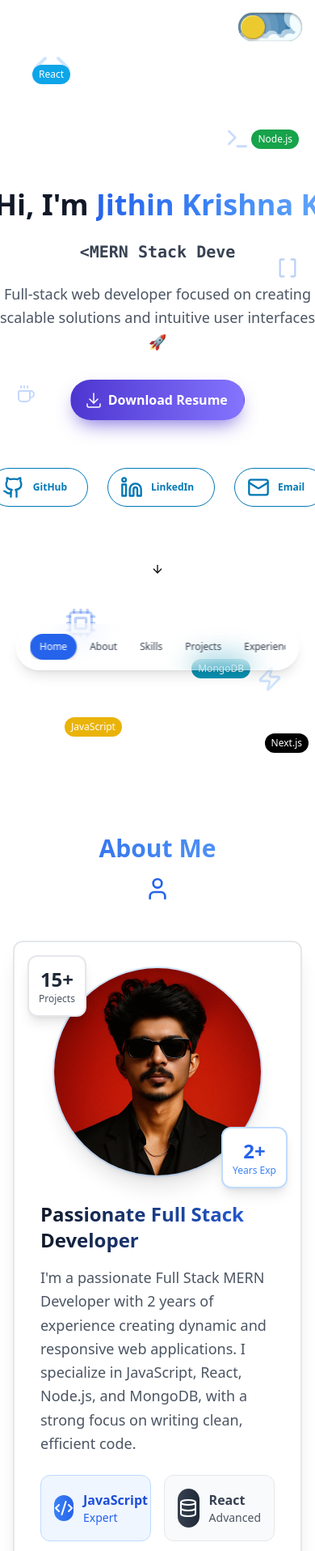
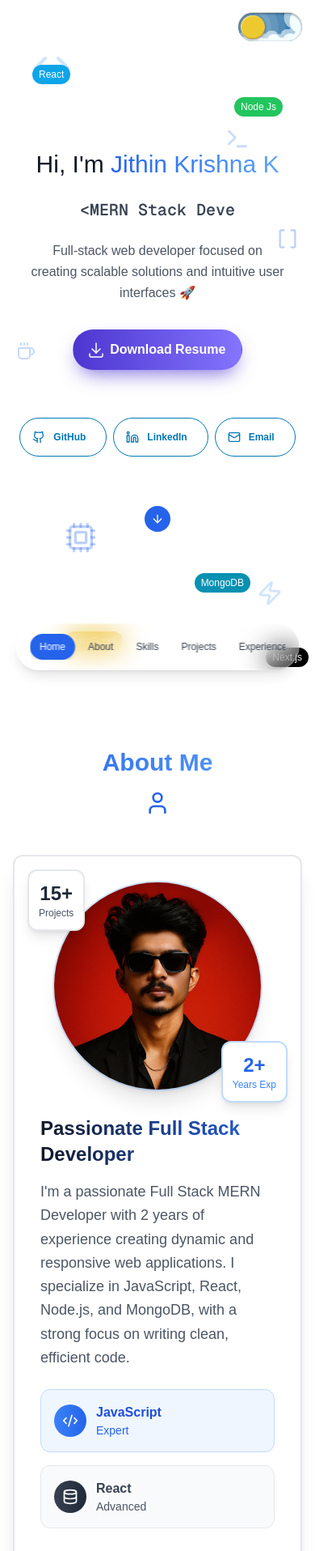
Before and after one commit to jithin-krishna-k/portfolio, a Next.js app: page / in a window 390 px wide. Shown: the top 1916 px of the page at 81% size. Built offline with nearby package versions, Linux system fonts and the light colour scheme.

Commit message:
fix the responsive

```diff
--- a/app/page.tsx
+++ b/app/page.tsx
@@ -9,7 +9,6 @@ import { Experience } from "@/components/experience"
 import { Contact } from "@/components/contact"
 import { Navigation } from "@/components/navigation"
 import Loader from "@/components/Button/LoadingButton"
-// import { BackgroundLines } from "@/components/ui/background-lines"
 import FooterButton from "@/components/Button/FooterButtons"
 
 export default function Home() {
@@ -42,9 +41,7 @@ export default function Home() {
   return (
     <main className="min-h-screen bg-background">
       <Navigation />
-      {/* <BackgroundLines svgOptions={{ duration: 12 }}> */}
       <Hero />
-      {/* </BackgroundLines> */}
       <About />
       <Skills />
       <Projects />
--- a/components/Button/FooterButtons.tsx
+++ b/components/Button/FooterButtons.tsx
@@ -30,7 +30,7 @@ const FooterButton = () => {
         <SocialIconButton icon={<Mail />} name="Mail" link="mailto:you@example.com" socialKey="dribbble" />
         <SocialIconButton icon={<Download />} name="Download" link="/resume.pdf" socialKey="telegram" />
       </ul>
-      <div className="text-center mt-4 pb-10">
+      <div className="text-center mt-8 pb-20">
         <p className="text-gray-600 mb-10 dark:text-gray-400">
           © {new Date().getFullYear()} Jithin Krishna K. All rights reserved.
         </p>
@@ -48,7 +48,7 @@ const StyledWrapper = styled.div`
     display: flex;
     justify-content: center;
     align-items: center;
-    margin-top:30px
+    margin-top:60px
   }
   .example-2 .icon-content {
     margin: 0 10px;
--- a/components/Button/SocialButton.tsx
+++ b/components/Button/SocialButton.tsx
@@ -14,7 +14,7 @@ const SocialButton = ({
     <StyledWrapper>
       <a href={href} target="_blank" rel="noopener noreferrer">
         <button>
-          <Icon className="w-7 h-7" />
+          <Icon className="w-4 h-4 lg:w-8 lg:h-6" />
           <span className="text-xs">{label}</span>
         </button>
       </a>
--- a/components/about.tsx
+++ b/components/about.tsx
@@ -5,10 +5,8 @@ import { motion } from "framer-motion"
 import { Button } from "@/components/ui/button"
 import { Mail, Download, Code2, Database, User } from "lucide-react"
 import Image from "next/image"
-import { useMediaQuery } from "@/lib/useMediaQuery"
 
 export function About() {
-  const isMobile = useMediaQuery("(max-width: 768px)");
   const scrollToAbout = () => {
     const element = document.querySelector("#contact")
     if (element) {
@@ -84,10 +82,11 @@ export function About() {
                     </p>
                   </div>
 
-                  <div className="grid grid-cols-2 gap-4">
+                  <div className="grid grid-cols-1 sm:grid-cols-2 gap-4">
+                    {/* JavaScript Card */}
                     <div className="flex items-center space-x-3 p-4 bg-blue-50 dark:bg-blue-900/20 rounded-xl border border-blue-200 dark:border-blue-700 hover:shadow-md transition-all duration-300">
-                      <div className={`${isMobile ?"w-8 h-8" :"w-12 h-12"} bg-gradient-to-r from-blue-500 to-blue-600 rounded-full flex items-center justify-center`}>
-                        <Code2 className="w-6 h-6 text-white" />
+                      <div className="w-10 h-10 sm:w-12 sm:h-12 bg-gradient-to-r from-blue-500 to-blue-600 rounded-full flex items-center justify-center">
+                        <Code2 className="w-5 h-5 sm:w-6 sm:h-6 text-white" />
                       </div>
                       <div>
                         <div className="font-semibold text-blue-700 dark:text-blue-300">JavaScript</div>
@@ -95,9 +94,10 @@ export function About() {
                       </div>
                     </div>
 
+                    {/* React Card */}
                     <div className="flex items-center space-x-3 p-4 bg-gray-50 dark:bg-gray-800 rounded-xl border border-gray-200 dark:border-gray-600 hover:shadow-md transition-all duration-300">
-                      <div className="w-12 h-12 bg-gradient-to-r from-gray-700 to-gray-800 rounded-full flex items-center justify-center">
-                        <Database className="w-6 h-6 text-white" />
+                      <div className="w-10 h-10 sm:w-12 sm:h-12 bg-gradient-to-r from-gray-700 to-gray-800 rounded-full flex items-center justify-center">
+                        <Database className="w-5 h-5 sm:w-6 sm:h-6 text-white" />
                       </div>
                       <div>
                         <div className="font-semibold text-gray-700 dark:text-gray-300">React</div>
@@ -105,6 +105,7 @@ export function About() {
                       </div>
                     </div>
                   </div>
+
 
                   <p className="text-gray-600 dark:text-gray-300 leading-relaxed">
                     My journey in web development started with a curiosity for how things work behind the scenes. I love
--- a/components/contact.tsx
+++ b/components/contact.tsx
@@ -5,7 +5,7 @@ import { Button } from "@/components/ui/button"
 import { Input } from "@/components/ui/input"
 import { Textarea } from "@/components/ui/textarea"
 import { Label } from "@/components/ui/label"
-import { Mail, MapPin, Phone, Send } from "lucide-react"
+import { Mail, MapPin, Phone, Send, Loader2 } from "lucide-react"
 import { motion } from "framer-motion"
 import { useState } from "react"
 import { submitContactForm } from "@/app/actions"
@@ -97,7 +97,12 @@ export function Contact() {
               </CardHeader>
               <CardContent>
                 {!submitted ? (
-                  <form action={handleSubmit} className="space-y-4">
+                  <form onSubmit={async (e) => {
+                    e.preventDefault()
+                    const form = e.currentTarget
+                    const formData = new FormData(form)
+                    await handleSubmit(formData)
+                  }} className="space-y-4">
                     <div className="grid grid-cols-2 gap-4">
                       <div className="space-y-2">
                         <Label htmlFor="name" className="text-gray-700 dark:text-gray-300">
@@ -151,9 +156,13 @@ export function Contact() {
                     </div>
                     <Button
                       type="submit"
-                      className="w-full bg-blue-600 hover:bg-blue-700 text-white"
                       disabled={isSubmitting}
+                      className={`w-full text-white bg-blue-600 transition-all duration-200 flex items-center justify-center gap-2 ${isSubmitting ? "cursor-not-allowed" : "hover:bg-blue-700"
+                        }`}
                     >
+                      {isSubmitting && (
+                        <Loader2 className="h-4 w-4 animate-spin" />
+                      )}
                       {isSubmitting ? "Sending..." : "Send Message"}
                     </Button>
                   </form>
--- a/components/footer.tsx
+++ b/components/footer.tsx
@@ -43,14 +43,6 @@ export function Footer() {
               />
             ))}
           </div>
-          <div className="text-center">
-            <p className="text-gray-600 mb-10 dark:text-gray-400">
-              © {new Date().getFullYear()} Jithin Krishna K. All rights reserved.
-            </p>
-            {/* <p className="text-sm text-gray-500 dark:text-gray-500 mt-2">
-              Built with Next.js, Tailwind CSS, and deployed on Vercel
-            </p> */}
-          </div>
         </div>
       </div>
     </footer>
--- a/components/hero.tsx
+++ b/components/hero.tsx
@@ -71,10 +71,8 @@ export function Hero() {
   return (
     <section
       id="home"
-      className={`${isMobile ? 'h-[950px]' : 'min-h-screen'
-        } flex items-center justify-center px-4 sm:px-6 lg:px-8 pt-1 relative overflow-hidden`}
+      className={`min-h-screen flex items-center justify-center px-4 sm:px-6 lg:px-8 pt-1 relative overflow-hidden`}
     >
-
       <div className="absolute top-4 right-4 z-20">
         <ThemeToggle />
       </div>
@@ -102,10 +100,10 @@ export function Hero() {
         <div className="absolute bottom-10 left-20 text-xs text-white bg-yellow-500 px-2 py-1 rounded-full float-animation" style={{ animationDelay: "1.8s" }}>
           JavaScript
         </div>
-        <div className={`absolute ${isMobile ? 'top-40 right-5' : 'top-60 right-16'
-          } text-xs text-white bg-green-600 px-2 py-1 rounded-full float-animation`}
-          style={{ animationDelay: "2.2s" }}>
-          Node.js
+        <div className={`absolute ${isMobile ? 'top-20 right-10 mt-10' : 'top-24 right-40'
+          } text-xs text-white bg-green-500 px-2 py-1 rounded-full float-animation`}
+          style={{ animationDelay: "2.6s" }}>
+          Node Js
         </div>
         <div className="absolute bottom-28 right-20 text-xs text-white bg-cyan-600 px-2 py-1 rounded-full float-animation" style={{ animationDelay: "2.8s" }}>
           MongoDB
@@ -145,7 +143,7 @@ export function Hero() {
 
       <div className="max-w-4xl mx-auto text-center relative z-10">
         <motion.div initial={{ opacity: 0, y: 20 }} animate={{ opacity: 1, y: 0 }} transition={{ duration: 0.5 }}>
-          <h1 className="text-4xl sm:text-2xl lg:text-7xl font-bold mb-6 text-gray-900 dark:text-gray-100">
+          <h1 className="text-3xl lg:text-7xl font-sans mb-6 text-gray-900 dark:text-gray-100">
             Hi, I&apos;m{" "}
             <span className="bg-gradient-to-r from-blue-600 via-blue-500 to-blue-400 bg-clip-text text-transparent">
               Jithin Krishna K
@@ -154,7 +152,7 @@ export function Hero() {
           <h2 className="text-xl sm:text-2xl lg:text-3xl text-gray-700 dark:text-gray-300 mb-6 font-semibold font-mono">
             <span>{typedText}</span>
           </h2>
-          <p className="text-lg sm:text-md text-gray-600 dark:text-gray-400 mb-8 max-w-2xl mx-auto leading-relaxed">
+          <p className="text-md lg:text-3xl text-gray-600 dark:text-gray-400 mb-8 max-w-2xl mx-5 leading-relaxed">
             Full-stack web developer focused on creating scalable solutions and intuitive user interfaces 🚀
           </p>
         </motion.div>
@@ -180,7 +178,7 @@ export function Hero() {
           initial={{ opacity: 0, y: 20 }}
           animate={{ opacity: 1, y: 0 }}
           transition={{ duration: 0.5, delay: 0.4 }}
-          className="flex justify-center space-x-6 mb-12"
+          className="flex justify-center space-x-2 mb-12 lg:space-x-8"
         >
           {socialLinks.map((item, idx) => (
             <SocialButton key={idx} icon={item.icon} label={item.label} href={item.href} />
@@ -199,7 +197,9 @@ export function Hero() {
             onClick={scrollToAbout}
             className="hover:bg-gray-100 dark:hover:bg-gray-800 hover:text-blue-600 dark:hover:text-blue-400 transition-all duration-300"
           >
-            <ArrowDown className="h-6 w-6" />
+            <div className="bg-blue-600 p-2 rounded-full text-white">
+              <ArrowDown className="h-6 w-6" />
+            </div>
           </Button>
         </motion.div>
       </div>
--- a/lib/useMediaQuery.tsx
+++ b/lib/useMediaQuery.tsx
@@ -1,4 +1,3 @@
-// lib/useMediaQuery.tsx
 import { useEffect, useState } from "react";
 
 export const useMediaQuery = (query: string): boolean => {
--- a/package.json
+++ b/package.json
@@ -9,6 +9,7 @@
     "lint": "next lint"
   },
   "dependencies": {
+    "@next/font": "^14.2.15",
     "@radix-ui/react-dialog": "^1.1.14",
     "@radix-ui/react-label": "^2.1.7",
     "@radix-ui/react-slot": "^1.2.3",
--- a/tailwind.config.ts
+++ b/tailwind.config.ts
@@ -55,9 +55,14 @@ const config: Config = {
 				lg: 'var(--radius)',
 				md: 'calc(var(--radius) - 2px)',
 				sm: 'calc(var(--radius) - 4px)'
+			},
+			fontFamily: {
+				sans: ['Poppins', 'sans-serif'],
+				mono: ['var(--font-geist-mono)', 'monospace'],
 			}
 		}
 	},
+	// eslint-disable-next-line @typescript-eslint/no-require-imports
 	plugins: [require("tailwindcss-animate")],
 };
 export default config;
```
Also changed, not shown: 1 other file (tests, documents, lock files or other folders). Lines whose indentation alone changed are shown as unchanged.
